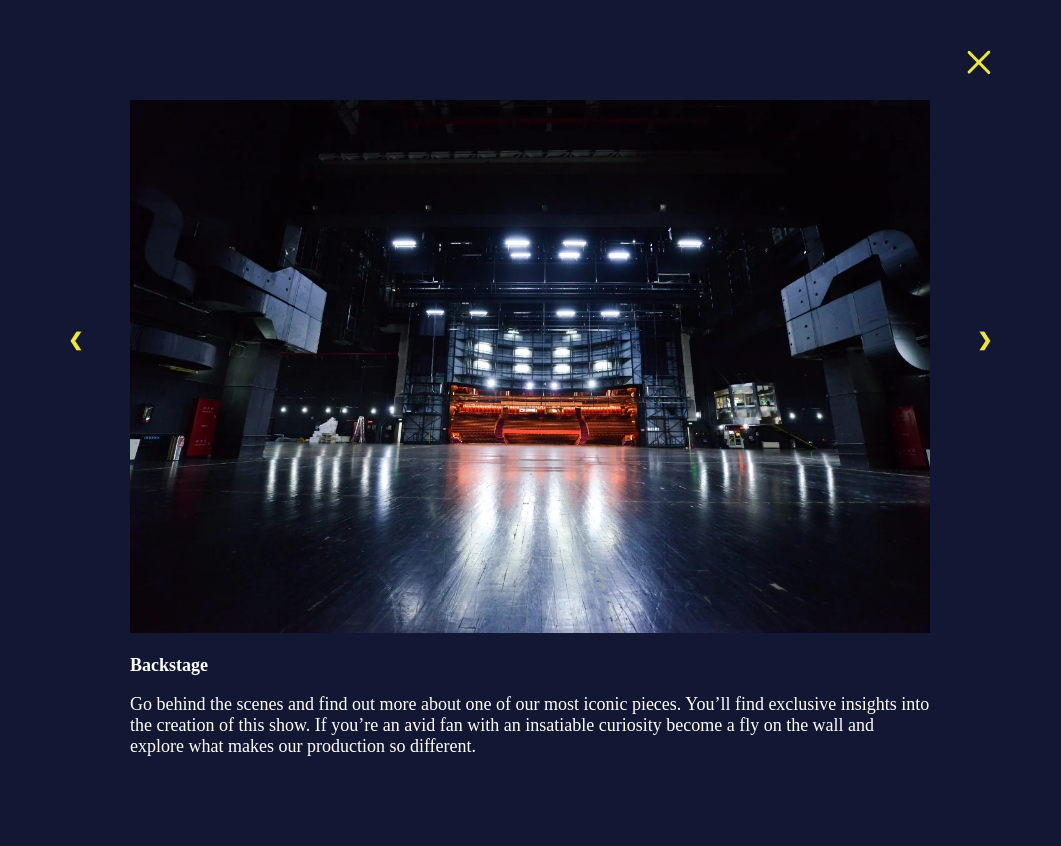
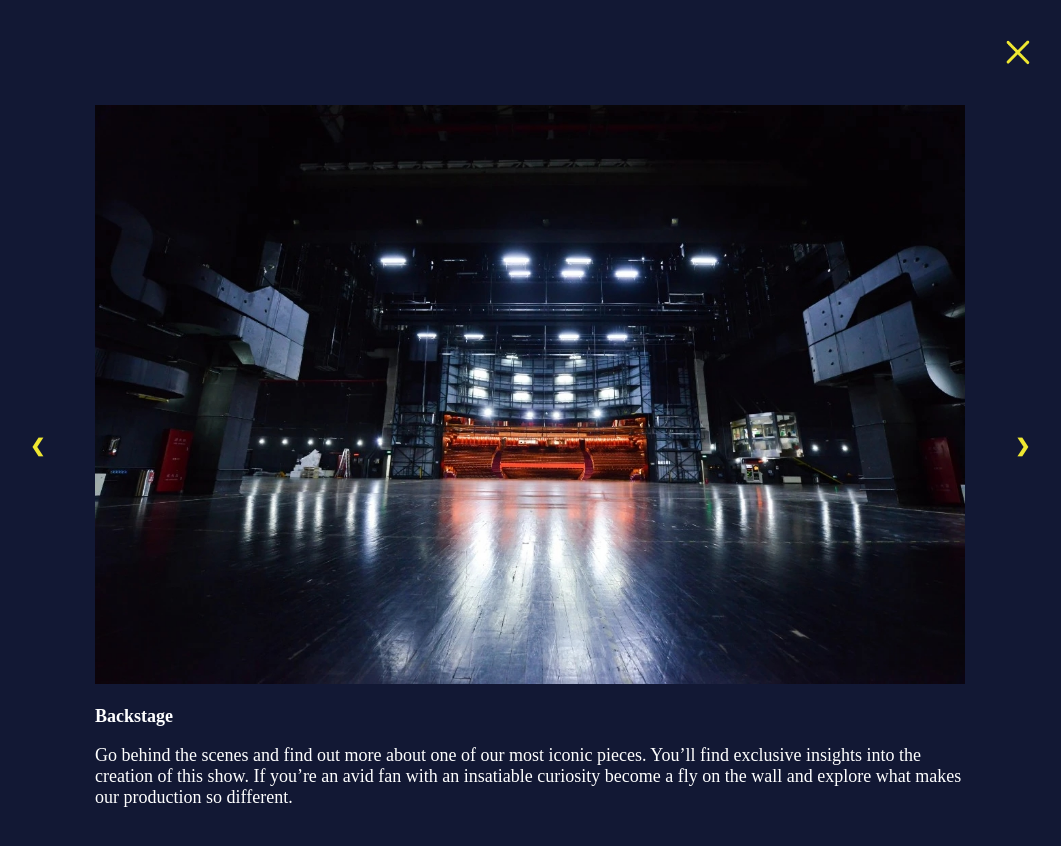
Before and after one commit to KKennn/Unseen-Efforts, a plain HTML site: page 1.html in a window 1280 px wide. Shown: the whole page, without its empty margins (110-1171 px from the left). Before the commit the page ends 800 px from the top, so only its background shows below. Drawn offline with Linux system fonts and the light colour scheme.

Commit message:
Add files via upload

```diff
--- a/1.html
+++ b/1.html
@@ -7,9 +7,11 @@
 	<title>Stories Behind the Scenes</title>
 </head>
 
-<body style="width: 85%; max-width: 800px; margin: 0 auto;">
+<body style="width: 85%; max-width: 1000px; margin: 0 auto;">
 
+	<a href="index.html" id="exit-link"><img src="media/exit.png" id="exit"></a>
 	<div id="slideshow">
+		<a class="prev" onclick="plusSlides(-1)" style="left: 10%; top: 301px;">&#10094;</a>
 		<div class="mySlides fade">
 		    <img src="media/Story/p1.png" class="image">
 			<h1>Backstage</h1>
@@ -101,17 +103,16 @@
 		</div>
 
 		<div class="mySlides fade">
-		    <iframe src="https://youtu.be/RcFVy9pub_4" class="image"></iframe>
+		    <iframe width="100%" height="600" src="https://www.youtube.com/embed/RcFVy9pub_4" frameborder="0" allow="accelerometer; autoplay; encrypted-media; gyroscope; picture-in-picture" allowfullscreen></iframe>
 			<h1>Lighting</h1>
 			<p>It is very simple in a way – the palace world is very austere and clear. In terms of character, the emotional state of the space is less reflected in the lighting. For example, if the characters on stage start getting angry, the lighting state doesn’t change to red. The use of both clear and white states, are very much the ‘the muscle’ behind the show. </p>
 		</div>
 
-		<a class="prev" onclick="plusSlides(-1)" style="left: 10%; top: 301px;">&#10094;</a>
+
 		<a class="next" onclick="plusSlides(1)" style="right: 10%; top: 301px;">&#10095;</a>
 
 	</div>
 
-	<a href="index.html"><img src="media/exit.png" id="exit"></a>
 	<script type="text/javascript" src="script.js"></script>
 </body>
 </html>
--- a/story.css
+++ b/story.css
@@ -19,12 +19,38 @@ p{
 .image{
 	width: 100%;
 	/*max-height: 602px*/;
-	padding-top: 100px;
 }
 
 #exit{
-	position: absolute;
-	right: 14%;
+	/*position: absolute;
+	right: 14%;*/
 	width: 24px;
-	top: 50px;
+	/*top: 50px;*/
 }
+
+#exit-link{
+	width: 100%;
+	display: grid;
+	justify-items: right;
+	margin-top: 40px;
+	margin-bottom: 40px;
+}
+
+.prev, .next{
+	position: static;
+	/*align-self: center;*/
+	margin-top: 280px;
+}
+
+.prev{
+	padding-left: 0;
+}
+
+.next{
+	padding-right: 0;
+}
+
+#slideshow{
+	display: flex;
+	height: auto;
+}
```
